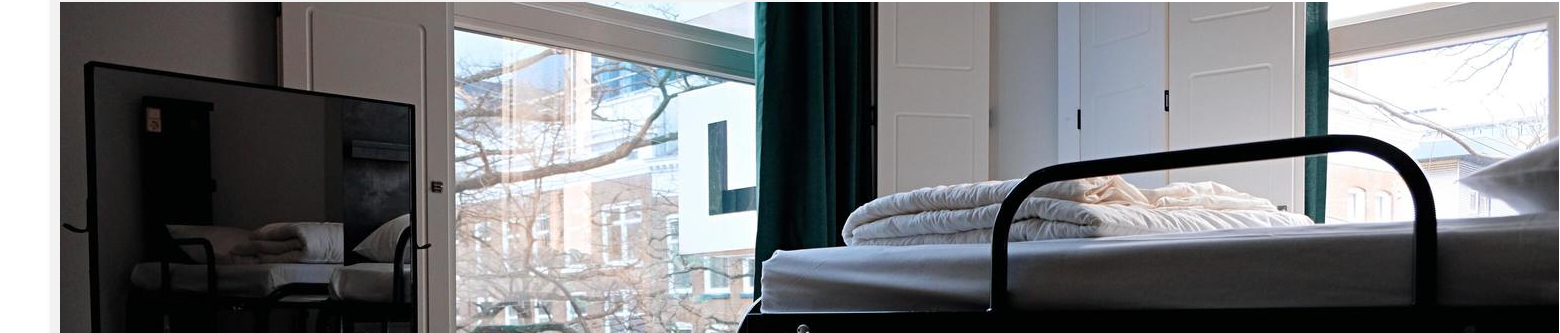
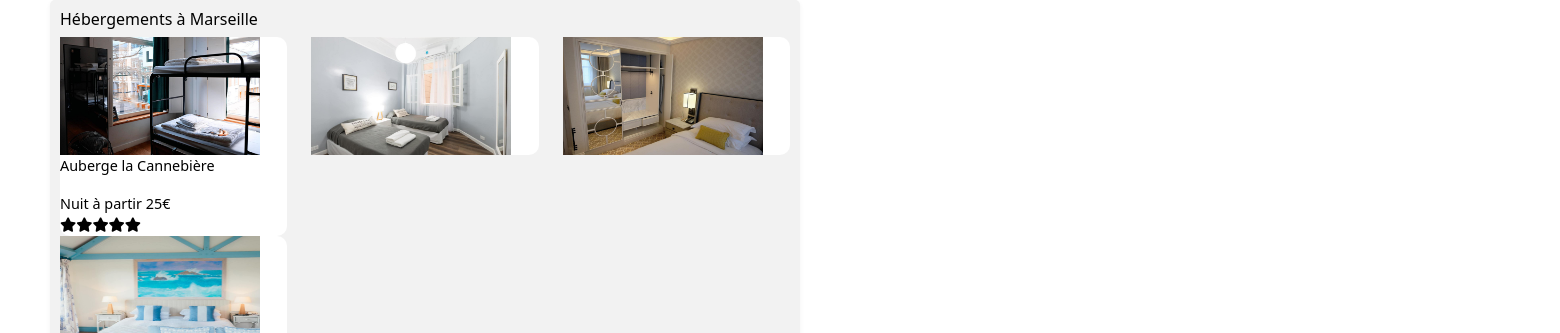
Before and after one commit to NATHA2021/projet_2, a plain HTML site: page projet_2.html in a window 1280 px wide. Shown: the part 349-682 px from the top of the page, 1560 px wide, since content can reach past the window. Drawn offline with nearby package versions, Linux system fonts and the light colour scheme.

Commit message:
Resize pictures with css

```diff
--- a/projet_2.css
+++ b/projet_2.css
@@ -69,6 +69,8 @@ nav a{
 	font-family:'Raleway'sans-serif;
 	display: flex;
 	justify-content: flex-start;
+	padding-top: 20px;
+	padding-bottom: 25px;
 
 }
 .info{
@@ -76,6 +78,7 @@ nav a{
 	border: 2px solid #DEEBFF;
 	padding-right: 10px;
 	padding-left: 10px;
+
 }
 .logements{
 	font-family:'Raleway'sans-serif;
@@ -190,10 +193,12 @@ article{
 	padding-right: 10px;
 	padding-left: 10px;
 }
-.marcus{
-	width: 20%;
-	height: 30px;
-	background-repeat: no-repeat;
+
+.hotel {
 	border-radius: 10px 10px;
-
+	background-color: white;
 }
+.hotel img{
+	width:200px;
+	height:118px;
+	}
--- a/projet_2.html
+++ b/projet_2.html
@@ -2,6 +2,7 @@
 <html>
   <head>
      <meta charset="utf-8" />
+     <meta name="viewport" content="width=device-width, initial-scale=1.0">
       <link rel="stylesheet" href="projet_2.css" />
       <link rel="preconnect" href="https://fonts.gstatic.com">
       <link href="https://fonts.googleapis.com/css2?family=Raleway:wght@200;400&display=swap" rel="stylesheet">
@@ -59,18 +60,29 @@
       <div class="description2">
         <div class="info"><i class="blue fas fa-info"></i></div><div class=logements>Plus de 500 logements sont disponibles dans cette ville</div>
       </div>
-      <h4>Hébergements à Marseille</h4>
   <article>
     <section class="hebergements">
       <div id="containter2">
-              <div class="marcus">
+        <h6>Hébergements à Marseille</h6>
+          <div class="row">
+            <div class="col-sm-4">
+              <div class="hotel">
                 <img src="images/hebergements/3_medium/marcus-loke.jpg" alt="marcus" />
-              <div class="fred">
-              <img src="images/hebergements/3_medium/fred-kleber.jpg" alt="fred" />
-              <div class="mouettes">
-              <img src="images/hebergements/3_medium/reisetopia.jpg" alt="reisetopia" />
-              <div class="annie">
-              <img src="images/hebergements/3_medium/annie-spratt.jpg" alt="annie" />
+                <div class="hotel-description"><p>Auberge la Cannebière</p><span>Nuit à partir 25€</span></div>
+                <div class="stars"><i class="fas fa-star"></i><i class="fas fa-star"></i><i class="fas fa-star"></i><i class="fas fa-star"></i><i class="fas fa-star" grey></i></div>
+              </div>
+            </div>
+            <div class="col-sm-4">
+              <div class="hotel"><img src="images/hebergements/3_medium/fred-kleber.jpg" alt="fred" /></div>
+            </div>
+            <div class="col-sm-4">
+              <div class="hotel"><img src="images/hebergements/3_medium/reisetopia.jpg" alt="reisetopia" /></div>
+            </div>
+          </div>
+          <div class="row">
+            <div class="col-sm-4">
+             <div class="hotel"><img src="images/hebergements/3_medium/annie-spratt.jpg" alt="annie" /></div>
+            </div>
           </div>
         </div>
       </section>
```
Lines whose indentation alone changed are shown as unchanged.
